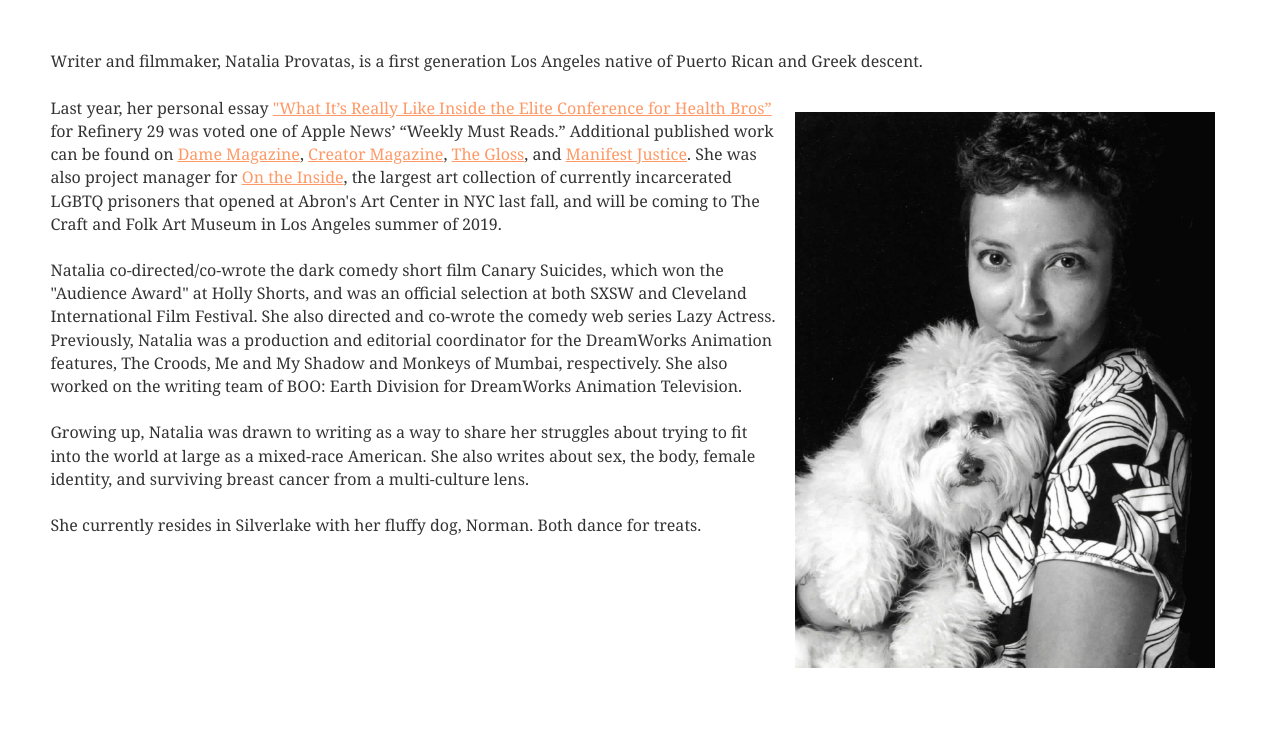
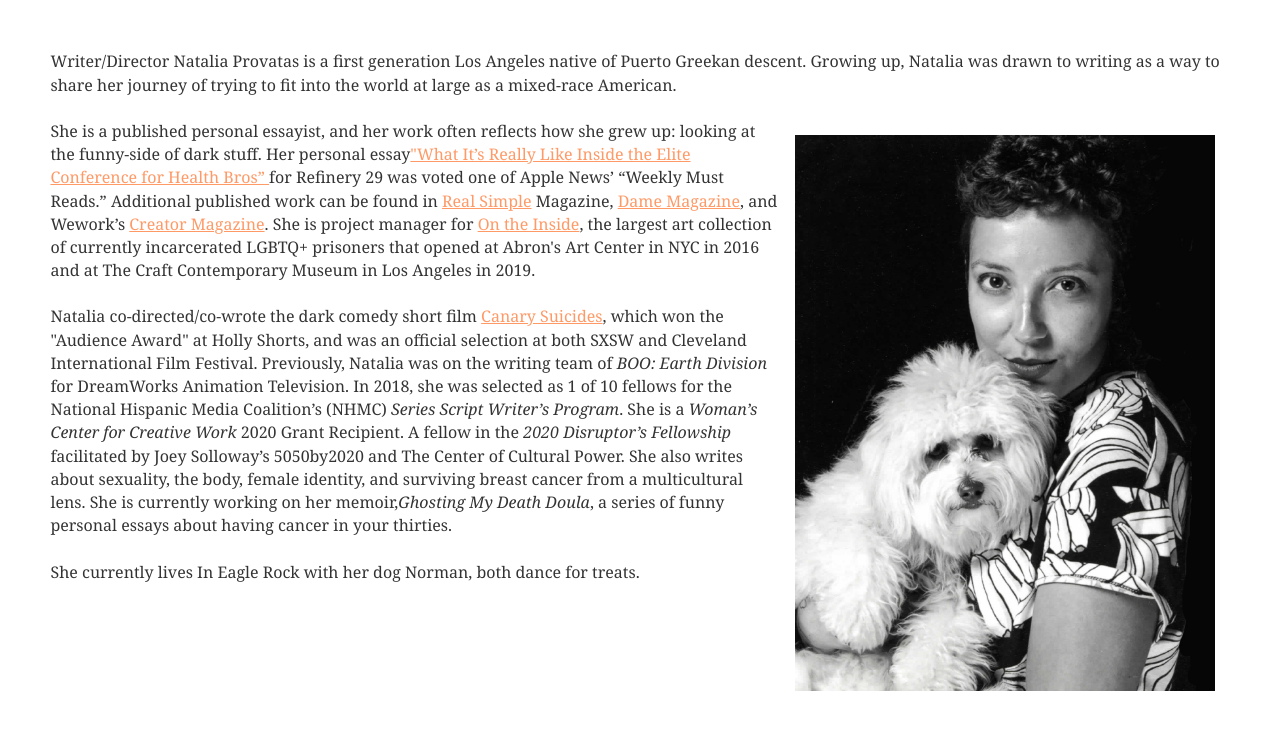
Before and after one commit to agonzalez0515/np-personal, a Gatsby site: page /about in a window 1280 px wide. Built offline with nearby package versions, Linux system fonts and the light colour scheme; Gatsby itself is replaced by a stand-in of ours; what typography-theme-sutro would draw is missing.

Commit message:
Update bio

```diff
--- a/src/pages/about.js
+++ b/src/pages/about.js
@@ -1,27 +1,71 @@
-import React from 'react'
-import large from '../assets/large.jpg'
-import medium from '../assets/medium.jpg'
-import small from '../assets/small.jpg'
-import '../style.scss'
+import React from "react";
+import large from "../assets/large.jpg";
+import medium from "../assets/medium.jpg";
+import small from "../assets/small.jpg";
+import "../style.scss";
 
-
-const About = props =>
+const About = (props) => (
   <div className="bio-container">
     <section className="bio">
-      <p>Writer and filmmaker, Natalia Provatas, is a first generation Los Angeles native of Puerto Rican and Greek descent. </p>
+      <p>
+        Writer/Director Natalia Provatas is a first generation Los Angeles
+        native of Puerto Greekan descent. Growing up, Natalia was drawn to
+        writing as a way to share her journey of trying to fit into the world at
+        large as a mixed-race American.{" "}
+      </p>
       <aside>
-      <img className="profile-pic"
-           srcSet={`${small} 402w, ${medium} 870w, ${large} 1284w`}
-           src={small}
-           alt="picture of Natalia Provatas" />
-    </aside>
-      <p>Last year, her personal essay <a href="http://www.refinery29.com/2017/02/139706/bulletproof-biohacking-conference-2016">"What It’s Really Like Inside the Elite Conference for Health Bros”</a> for Refinery 29 was voted one of Apple News’ “Weekly Must Reads.” Additional published work can be found on <a href="https://www.damemagazine.com/2014/09/22/my-vagina-and-me-love-story/">Dame Magazine</a>, <a href="https://www.wework.com/creator/personal-profiles/on-being-a-tomboy/?utm_source=wework&utm_medium=referral&utm_campaign=creator">Creator Magazine</a>, <a href="http://www.thegloss.com/author/natalia-provatas/">The Gloss</a>, and <a href="http://manifestjustice.org/blog/post/2">Manifest Justice</a>.  She was also project manager for <a href="http://ontheinsideart.com/">On the Inside</a>, the largest art collection of currently incarcerated LGBTQ prisoners that opened at Abron's Art Center in NYC last fall, and will be coming to The Craft and Folk Art Museum in Los Angeles summer of 2019.</p>
-      <p>Natalia co-directed/co-wrote the dark comedy short film Canary Suicides, which won the "Audience Award" at Holly Shorts, and was an official selection at both SXSW and Cleveland International Film Festival. She also directed and co-wrote the comedy web series Lazy Actress. Previously, Natalia was a production and editorial coordinator for the DreamWorks Animation features, The Croods, Me and My Shadow and Monkeys of Mumbai, respectively. She also worked on the writing team of BOO: Earth Division for DreamWorks Animation Television.</p>
-      <p>Growing up, Natalia was drawn to writing as a way to share her struggles about trying to fit into the world at large as a mixed-race American. She also writes about sex, the body, female identity, and surviving breast cancer from a multi-culture lens.</p>
-      <p>She currently resides in Silverlake with her fluffy dog, Norman. Both dance for treats.</p>
+        <img
+          className="profile-pic"
+          srcSet={`${small} 402w, ${medium} 870w, ${large} 1284w`}
+          src={small}
+          alt="picture of Natalia Provatas"
+        />
+      </aside>
+      <p>
+        She is a published personal essayist, and her work often reflects how
+        she grew up: looking at the funny-side of dark stuff. Her personal essay
+        <a href="http://www.refinery29.com/2017/02/139706/bulletproof-biohacking-conference-2016">
+          "What It’s Really Like Inside the Elite Conference for Health Bros”{" "}
+        </a>for Refinery 29 was voted one of Apple News’ “Weekly Must Reads.”
+        Additional published work can be found in{" "}
+        <a href="https://www.realsimple.com/home-organizing/decorating/how-to-shop-flea-market">
+          Real Simple
+        </a>{" "}
+        Magazine,{" "}
+        <a href="https://www.damemagazine.com/2014/09/22/my-vagina-and-me-love-story/">
+          Dame Magazine
+        </a>, and Wework’s{" "}
+        <a href="https://www.wework.com/creator/personal-profiles/on-being-a-tomboy/?utm_source=wework&utm_medium=referral&utm_campaign=creator">
+          Creator Magazine
+        </a>. She is project manager for{" "}
+        <a href="http://ontheinsideart.com/">On the Inside</a>, the largest art
+        collection of currently incarcerated LGBTQ+ prisoners that opened at
+        Abron's Art Center in NYC in 2016 and at The Craft Contemporary Museum
+        in Los Angeles in 2019.
+      </p>
+      <p>
+        Natalia co-directed/co-wrote the dark comedy short film{" "}
+        <a href="https://vimeo.com/14811397">Canary Suicides</a>, which won the
+        "Audience Award" at Holly Shorts, and was an official selection at both
+        SXSW and Cleveland International Film Festival. Previously, Natalia was
+        on the writing team of <em>BOO: Earth Division</em> for DreamWorks
+        Animation Television. In 2018, she was selected as 1 of 10 fellows for
+        the National Hispanic Media Coalition’s (NHMC){" "}
+        <em>Series Script Writer’s Program</em>. She is a{" "}
+        <em>Woman’s Center for Creative Work</em> 2020 Grant Recipient. A fellow
+        in the <em>2020 Disruptor’s Fellowship</em> facilitated by Joey
+        Solloway’s 5050by2020 and The Center of Cultural Power. She also writes
+        about sexuality, the body, female identity, and surviving breast cancer
+        from a multicultural lens. She is currently working on her memoir,
+        <em>Ghosting My Death Doula</em>, a series of funny personal essays
+        about having cancer in your thirties.
+      </p>
+      <p>
+        She currently lives In Eagle Rock with her dog Norman, both dance for
+        treats.
+      </p>
     </section>
+  </div>
+);
 
-  </div>
-
-
-export default About
+export default About;
```
